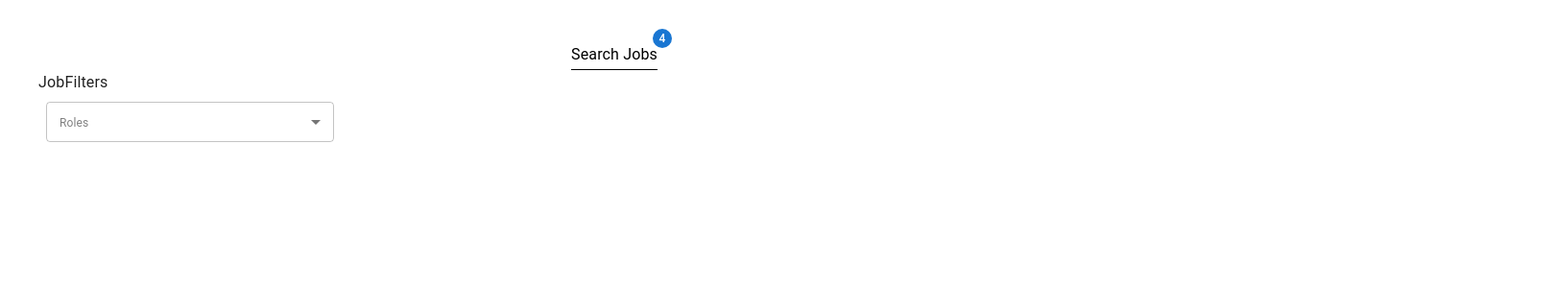
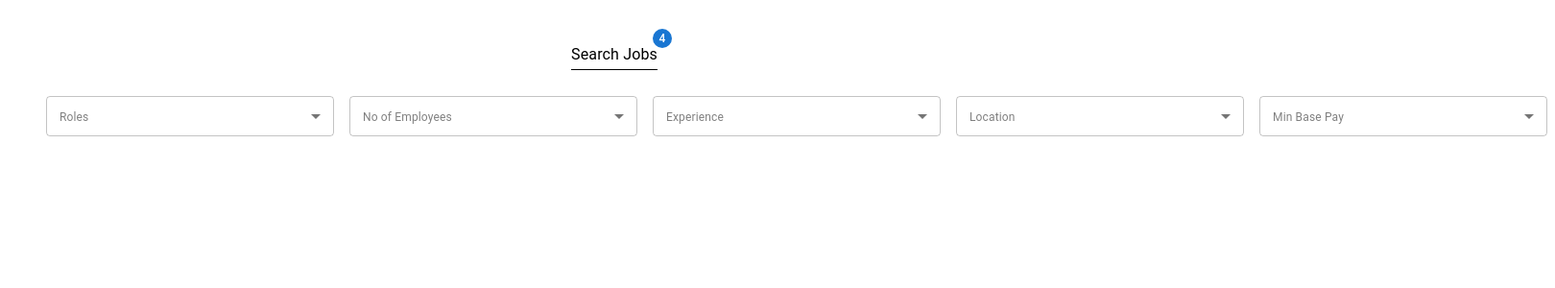
Before and after one commit to AnkitParte/wd_task, a React (Vite) app: page / in a window 1280 px wide. Shown: the top 300 px of the page at 96% size, 1620 px wide, since content can reach past the window. Built offline with nearby package versions, Linux system fonts and the light colour scheme.

Commit message:
more select box added

```diff
--- a/src/components/JobFilters/JobFilters.jsx
+++ b/src/components/JobFilters/JobFilters.jsx
@@ -1,11 +1,27 @@
 import React from 'react'
 import MultipleSelectChip from './temp'
+import {
+  numOfEmp,
+  roleList,
+  yearOfExp,
+  locationOfEmp,
+  minBase
+} from './helpers'
 
 const JobFilters = () => {
   return (
-    <div>
-      <div>JobFilters</div>
-      <MultipleSelectChip />
+    <div
+      style={{
+        display: 'flex',
+        justifyContent: 'space-between',
+        alignItems: 'center'
+      }}
+    >
+      <MultipleSelectChip dropDownList={roleList} label={'Roles'} />
+      <MultipleSelectChip dropDownList={numOfEmp} label={'No of Employees'} />
+      <MultipleSelectChip dropDownList={yearOfExp} label={'Experience'} />
+      <MultipleSelectChip dropDownList={locationOfEmp} label={'Location'} />
+      <MultipleSelectChip dropDownList={minBase} label={'Min Base Pay'} />
     </div>
   )
 }
--- /dev/null
+++ b/src/components/JobFilters/helpers.js
@@ -0,0 +1,15 @@
+export const roleList = [
+  'Frontend',
+  'Backend',
+  'Dev-ops',
+  'HR',
+  'Senior Developer'
+]
+
+export const numOfEmp = ['1-10', '11-20', '21-50', '51-100', 'Senior Developer']
+
+export const yearOfExp = [1, 2, 3, 4, 5]
+
+export const locationOfEmp = ['Remote', 'Hybrid', 'In-office']
+
+export const minBase = ['20L', '30L', '40L']
--- a/src/components/JobFilters/temp.jsx
+++ b/src/components/JobFilters/temp.jsx
@@ -7,7 +7,7 @@ import Box from '@mui/material/Box'
 // import FormControl from '@mui/material/FormControl'
 // import Select from '@mui/material/Select'
 // import Chip from '@mui/material/Chip'
-import { MenuItem, FormControl, Select, Chip } from '@mui/material'
+import { MenuItem, FormControl, Select, Chip, Button } from '@mui/material'
 
 const ITEM_HEIGHT = 48
 const ITEM_PADDING_TOP = 8
@@ -33,24 +33,24 @@ const names = [
   'Kelly Snyder'
 ]
 
-function getStyles(name, personName, theme) {
+function getStyles(name, option, theme) {
   return {
     fontWeight:
-      personName.indexOf(name) === -1
+      option.indexOf(name) === -1
         ? theme.typography.fontWeightRegular
         : theme.typography.fontWeightMedium
   }
 }
 
-export default function MultipleSelectChip() {
+export default function MultipleSelectChip({ dropDownList, label }) {
   const theme = useTheme()
-  const [personName, setPersonName] = React.useState([])
+  const [optionValue, setOptionValue] = React.useState([])
 
   const handleChange = (event) => {
     const {
       target: { value }
     } = event
-    setPersonName(
+    setOptionValue(
       // On autofill we get a stringified value.
       typeof value === 'string' ? value.split(',') : value
     )
@@ -59,16 +59,22 @@ export default function MultipleSelectChip() {
   return (
     <div>
       <FormControl sx={{ m: 1, width: 300 }} size='small'>
-        {personName.length != 0 && (
-          <div style={{ fontWeight: 'bold', fontSize: '12px' }}>Roles</div>
+        {/* {optionValue.length != 0 && ( */}
+        <div style={{ fontWeight: 'bold', fontSize: '12px' }}>
+          {optionValue.length != 0 ? (
+            label
+          ) : (
+            <span style={{ color: 'white' }}>Text</span>
           )}
+        </div>
+        {/* )} */}
         <Select
           //   style={{ marginTop: '10px' }}
           //   labelId='demo-multiple-chip-label'
           //   id='demo-multiple-chip'
           multiple
           displayEmpty
-          value={personName}
+          value={optionValue}
           onChange={handleChange}
           renderValue={(selected) => {
             if (selected.length === 0) {
@@ -76,31 +82,47 @@ export default function MultipleSelectChip() {
                 <span
                   style={{ color: 'grey', fontWeight: 400, fontSize: '12px' }}
                 >
-                  Roles
+                  {label}
                 </span>
               )
             }
             return (
               <Box sx={{ display: 'flex', flexWrap: 'wrap', gap: 0.5 }}>
                 {selected.map((value) => (
+                  <span
+                  //   style={{ border: '1px solid red' }}
+                  >
                     <Chip
                       key={value}
                       label={value}
-                    onDelete={() => console.log('delete')}
+                      onDelete={(e) => {
+                        console.log('e->', e)
+                      }}
                       size='small'
                       style={{ borderRadius: '4px' }}
                     />
+                    {/* <button
+                      size='small'
+                      style={{
+                        border: '1px solid green',
+                        padding: '4px',
+                        borderRadius: '4px'
+                      }}
+                    >
+                      x
+                    </button> */}
+                  </span>
                 ))}
               </Box>
             )
           }}
           inputProps={{ 'aria-label': 'Without label' }}
         >
-          {names.map((name) => (
+          {dropDownList.map((name) => (
             <MenuItem
               key={name}
               value={name}
-              style={getStyles(name, personName, theme)}
+              style={getStyles(name, optionValue, theme)}
             >
               {name}
             </MenuItem>
```
Lines whose indentation alone changed are shown as unchanged.
